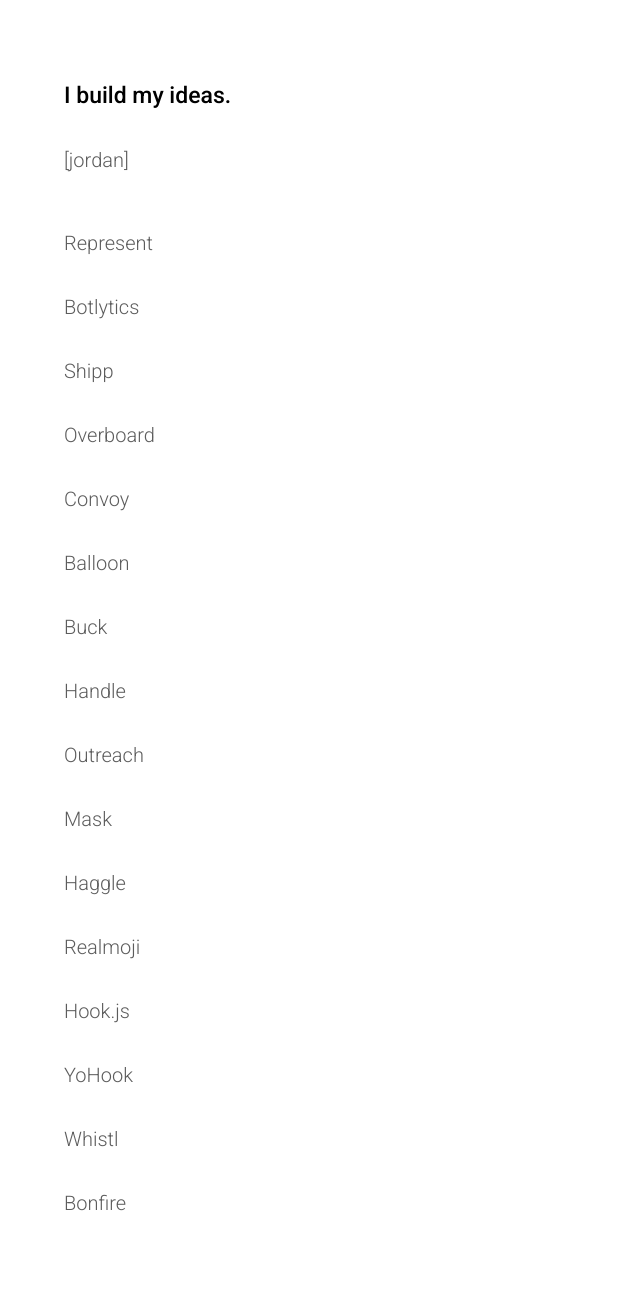
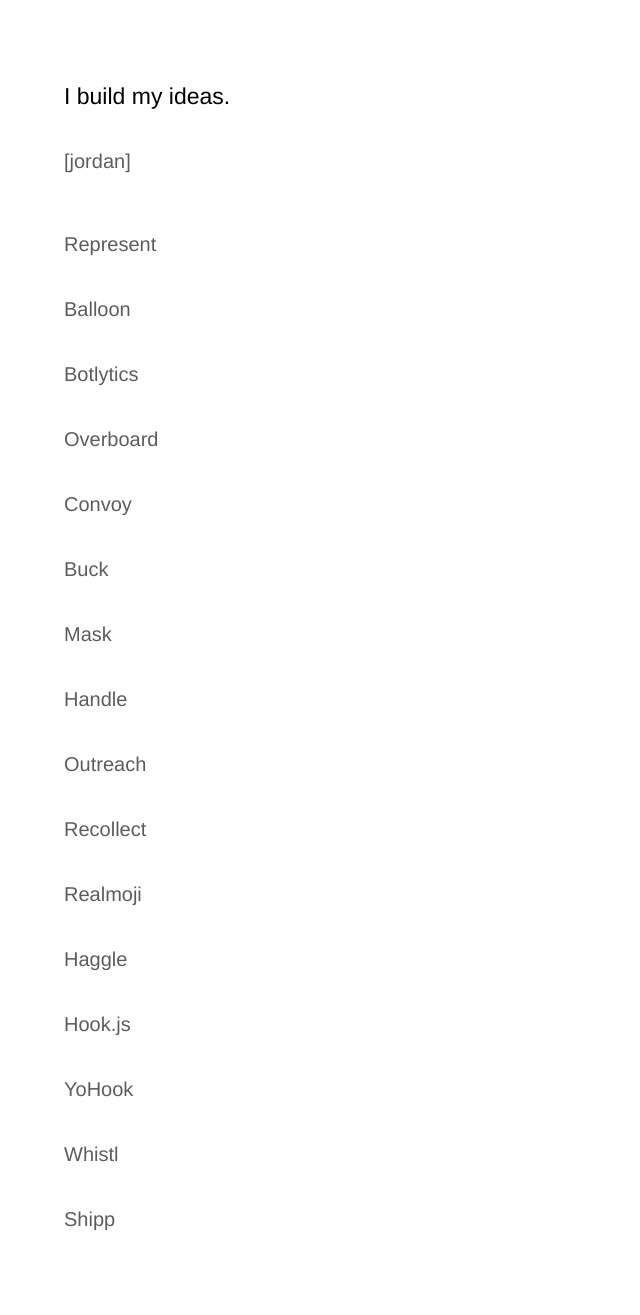
Before and after one commit to jordansinger/ibuildmyideas, a PHP site: page / in a window 1280 px wide. Shown: the whole page, without its empty margins (0-640 px from the left). Before the commit the page ends 1211 px from the top, so only its background shows below. Run offline with PHP 8.4, Linux system fonts and the light colour scheme.

Commit message:
project list updates

```diff
--- a/index.php
+++ b/index.php
@@ -18,7 +18,6 @@
 
 	</script>
 	<style type="text/css">
-		@import url(https://fonts.googleapis.com/css?family=Roboto:300,500);
 		* {
 			margin: 0;
 			padding: 0;
@@ -34,7 +33,7 @@
 			-webkit-box-sizing: border-box;
 		}
 		body {
-			font-family: "Roboto", "Helvetica Neue", Helvetica, Arial, sans-serif;
+			font-family: "Helvetica Neue", Helvetica, Arial, sans-serif;
 			padding: 64px;
 		}
 		ul {
@@ -44,7 +43,7 @@
 		ul li {
 			font-size: 23px;
 			line-height: 64px;
-			font-weight: 300;
+			font-weight: 400;
 		}
 		ul li.title {
 			font-weight: 500;
@@ -69,21 +68,21 @@
 		<li><a href="http://onlyhandle.com/jordan">[jordan]</a></li>
 		<br>
 		<li><a href="http://represent.io">Represent</a></li>
+		<li><a href="https://balloon.io">Balloon</a></li>
 		<li><a href="http://www.botlytics.co">Botlytics</a></li>
-		<li><a href="http://shipp.herokuapp.com">Shipp</a></li>
 		<li><a href="http://overboard.me">Overboard</a></li>
 		<li><a href="http://startconvoy.com">Convoy</a></li>
-		<li><a href="https://balloon.io">Balloon</a></li>
 		<li><a href="http://buck.io">Buck</a></li>
+		<li><a href="https://trymask.com">Mask</a></li>
 		<li><a href="http://onlyhandle.com">Handle</a></li>
 		<li><a href="http://tryoutreach.com">Outreach</a></li>
-		<li><a href="https://www.trymask.com">Mask</a></li>
-		<li><a href="http://haggle.io">Haggle</a></li>
+		<li><a href="http://www.recollected.co">Recollect</a></li>
 		<li><a href="http://realmoji.com">Realmoji</a></li>
+		<li><a href="https://haggleio.herokuapp.com">Haggle</a></li>
 		<li><a href="https://github.com/jordansinger/hook.js">Hook.js</a></li>
 		<li><a href="http://yohook.herokuapp.com">YoHook</a></li>
 		<li><a href="http://whistlapp.com">Whistl</a></li>
-		<li><a href="http://getbonfireapp.com">Bonfire</a></li>
+		<li><a href="http://shipp.herokuapp.com">Shipp</a></li>
 	</ul>
 </body>
 </html>
```
